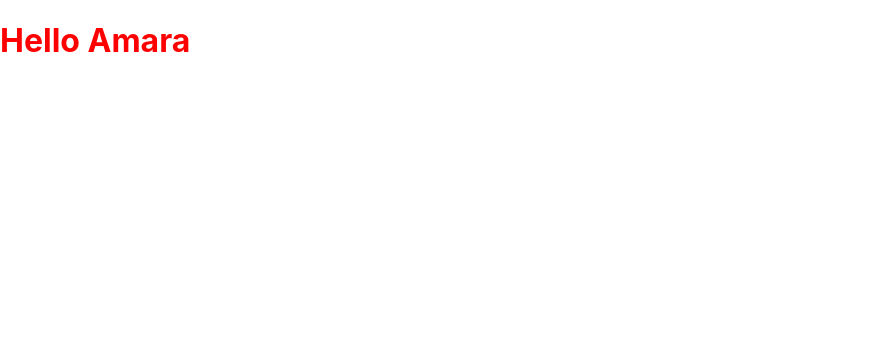
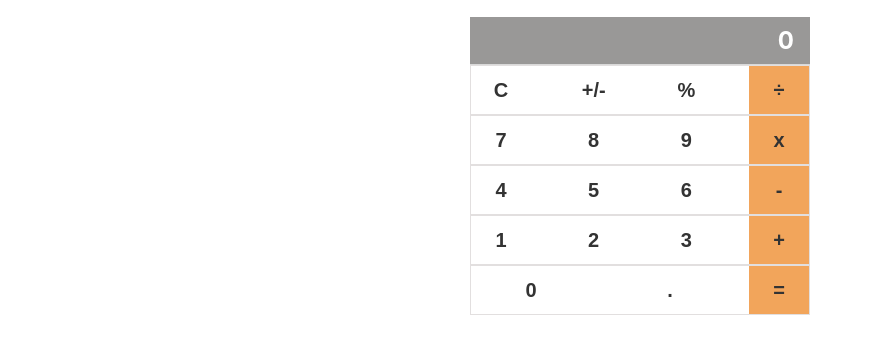
Before and after one commit to Amazinggracee/math-magicians, a React (Create React App) app: page / in a window 1280 px wide. Shown: the top 354 px of the page, without its empty margins (0-871 px from the left). Built offline with nearby package versions, Linux system fonts and the light colour scheme.

Commit message:
Add calculator components

```diff
--- a/src/App.css
+++ b/src/App.css
@@ -1,3 +1,68 @@
-h1 {
-  color: red;
+* {
+  box-sizing: border-box;
+  margin: 0;
+  padding: 0;
 }
+
+:root {
+  --main-color: rgba(18, 118, 129, 1);
+  --secondary-color: rgba(16, 55, 92, 1);
+  --paragraph-color: rgb(0, 0, 0);
+  --white-color: rgba(255, 255, 255, 1);
+  --main-font: "Roboto", sans-serif;
+  --item-color: rgba(177, 173, 182, 0.5);
+  --pop-bg: rgb(51, 48, 48);
+}
+
+.calculator {
+  display: flex;
+  flex-direction: column;
+  background-color: transparent;
+  border-radius: 4px;
+  width: 340px;
+  margin: auto;
+}
+
+.calculator-display {
+  display: flex;
+  justify-content: flex-end;
+  align-items: center;
+  height: 48px;
+  padding: 0 16px;
+  font-size: 24px;
+  font-weight: bold;
+  border: none;
+  border-bottom: 0.3px solid #d9d9d9;
+  background: #999897;
+  color: #fff;
+  margin-top: 5%;
+}
+
+.calculator-row {
+  display: flex;
+  justify-content: space-between;
+    border: 0.1px solid rgb(226, 223, 223);
+}
+
+.calculator-button {
+  display: flex;
+  justify-content: center;
+  align-items: center;
+  height: 48px;
+  width: 60px;
+  font-size: 20px;
+  font-weight: bold;
+  color: #333;
+  border: none;
+  outline: none;
+  background-color: #fff;
+  cursor: pointer;
+}
+
+.calculator-operator {
+  background-color: #f19d4dea;
+}
+
+.calculator-zero {
+  width: 120px;
+}
--- a/src/App.js
+++ b/src/App.js
@@ -1,9 +1,10 @@
 import './App.css';
+import Calculator from './components/MyCalculator';
 
 function App() {
   return (
-    <div className="App">
-      <h1>Hello Amara</h1>
+    <div>
+      <Calculator />
     </div>
   );
 }
--- /dev/null
+++ b/src/components/MyCalculator.js
@@ -0,0 +1,78 @@
+import React from 'react';
+
+function Calculator() {
+  return (
+    <div className="calculator">
+      <div className="calculator-display">0</div>
+      <div className="calculator-row">
+        <button type="button" className="calculator-button">
+          C
+        </button>
+        <button type="button" className="calculator-button button">
+          +/-
+        </button>
+        <button type="button" className="calculator-button">
+          %
+        </button>
+        <button type="button" className="calculator-button calculator-operator">
+          ÷
+        </button>
+      </div>
+      <div className="calculator-row">
+        <button type="button" className="calculator-button">
+          7
+        </button>
+        <button type="button" className="calculator-button">
+          8
+        </button>
+        <button type="button" className="calculator-button">
+          9
+        </button>
+        <button type="button" className="calculator-button calculator-operator">
+          x
+        </button>
+      </div>
+      <div className="calculator-row">
+        <button type="button" className="calculator-button">
+          4
+        </button>
+        <button type="button" className="calculator-button">
+          5
+        </button>
+        <button type="button" className="calculator-button">
+          6
+        </button>
+        <button type="button" className="calculator-button calculator-operator">
+          -
+        </button>
+      </div>
+      <div className="calculator-row">
+        <button type="button" className="calculator-button">
+          1
+        </button>
+        <button type="button" className="calculator-button">
+          2
+        </button>
+        <button type="button" className="calculator-button">
+          3
+        </button>
+        <button type="button" className="calculator-button calculator-operator">
+          +
+        </button>
+      </div>
+      <div className="calculator-row">
+        <button type="button" className="calculator-button calculator-zero">
+          0
+        </button>
+        <button type="button" className="calculator-button">
+          .
+        </button>
+        <button type="button" className="calculator-button calculator-operator">
+          =
+        </button>
+      </div>
+    </div>
+  );
+}
+
+export default Calculator;
```
